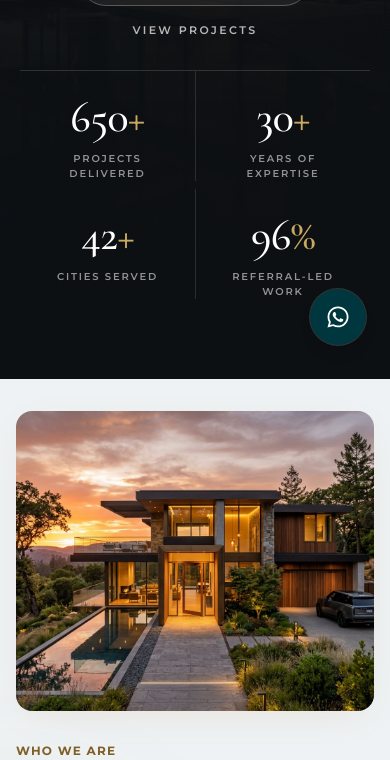
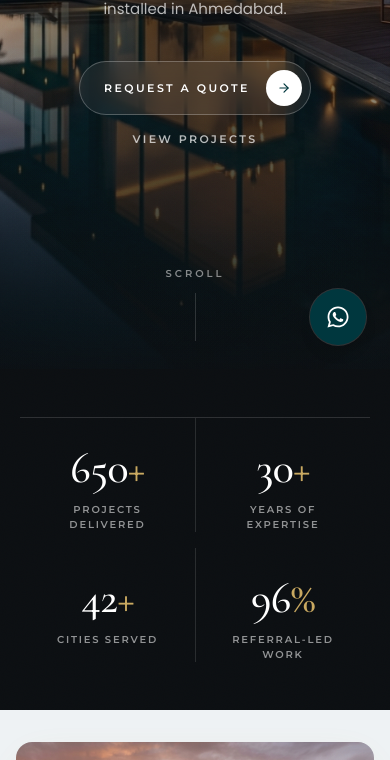
Before and after one commit to Orvion-Tech/Shreehari-alu, a Next.js app: page / in a window 390 px wide. Shown: the part 475-1235 px from the top of the page. Built offline with nearby package versions, Linux system fonts and the light colour scheme; no server answers.

Commit message:
responsive hero

```diff
--- a/src/components/home/HomeHero.tsx
+++ b/src/components/home/HomeHero.tsx
@@ -3,30 +3,32 @@
 import Image from "next/image";
 import Link from "next/link";
 import { useEffect, useRef } from "react";
-import { animate, motion, useReducedMotion } from "framer-motion";
+import { animate, motion, useInView, useReducedMotion } from "framer-motion";
 import { ArrowRight } from "lucide-react";
 
 /**
- * Home hero — one photograph, a title, and the numbers.
+ * Home hero — one photograph and a title; the numbers arrive on scroll.
  *
  * Design intent
- * - A single full-bleed image with a neutral charcoal grade. No colour
- *   cast: the veil is near-black so the photograph keeps its own light.
- * - Copy is centred and short: a tracked eyebrow, a two-line serif title,
- *   one sub-line and one call to action.
- * - The four company stats sit in a hairline-ruled strip along the bottom
- *   and count up once the strip fades in.
+ * - The first screen is only the photograph and the centred copy: a
+ *   tracked eyebrow, a two-line serif title, one sub-line and one call to
+ *   action. Nothing else competes for the eye.
+ * - The four company stats live in a charcoal band directly below the
+ *   fold. They fade up and count when the visitor scrolls to them, so the
+ *   opening screen stays quiet and the numbers get their own moment.
+ * - The veil is a neutral charcoal, never the brand teal, so the image
+ *   keeps its own light.
  *
  * Swapping the image: change HERO_IMAGE. A 16:9 (or wider) photograph of
- * at least 2560 px works best; keep the darker, calmer part of the scene
- * in the lower third so the title and stats always have contrast.
+ * at least 2560 px works best; keep the calmer part of the scene behind
+ * the centre so the title always has contrast.
  */
 
 const HERO_IMAGE = {
   src: "/villa_modern_glazing.png",
   alt: "Two-storey villa at dusk with floor-to-ceiling slim aluminium glazing",
   /** The current source is square, so this keeps the house in frame. */
-  position: "center 30%",
+  position: "center 34%",
 };
 
 const INK = "#0C0F12";
@@ -48,13 +50,21 @@ const STATS = [
   { value: 96, suffix: "%", label: "Referral-led work" },
 ];
 
-function CountUp({ value, delay }: { value: number; delay: number }) {
+function CountUp({
+  value,
+  delay,
+  start,
+}: {
+  value: number;
+  delay: number;
+  start: boolean;
+}) {
   const ref = useRef<HTMLSpanElement>(null);
   const reduceMotion = useReducedMotion();
 
   useEffect(() => {
     const el = ref.current;
-    if (!el || reduceMotion) return;
+    if (!el || !start || reduceMotion) return;
     const controls = animate(0, value, {
       duration: 1.8,
       delay,
@@ -64,7 +74,7 @@ function CountUp({ value, delay }: { value: number; delay: number }) {
       },
     });
     return () => controls.stop();
-  }, [value, delay, reduceMotion]);
+  }, [value, delay, start, reduceMotion]);
 
   // Server-rendered with the final value so the number is never missing.
   return <span ref={ref}>{value}</span>;
@@ -72,14 +82,17 @@ function CountUp({ value, delay }: { value: number; delay: number }) {
 
 export default function HomeHero() {
   const reduceMotion = useReducedMotion();
+  const statsRef = useRef<HTMLDListElement>(null);
+  const statsInView = useInView(statsRef, { once: true, margin: "0px 0px -20% 0px" });
 
   return (
+    <>
+      {/* ================= First screen: photograph + copy ================= */}
       <section
         className="relative isolate flex min-h-[100svh] flex-col overflow-hidden text-white"
         style={{ backgroundColor: INK }}
         aria-label="Introduction"
       >
-      {/* ---------- Photograph ---------- */}
         <div className="absolute inset-0 -z-10" aria-hidden="true">
           <motion.div
             className="absolute inset-0 will-change-transform"
@@ -99,26 +112,25 @@ export default function HomeHero() {
           </motion.div>
 
           {/* Neutral grade: a light wash, a top band that seats the header,
-            a deep bottom band for the title and stats, and a soft vignette. */}
+              a bottom band, a soft edge vignette, and a pool of shade behind
+              the centred copy so the title reads over lit glazing. */}
           <div className="absolute inset-0" style={{ backgroundColor: `${INK}3D` }} />
           <div
             className="absolute inset-0"
             style={{
-            background: `linear-gradient(180deg, ${INK}A6 0%, transparent 22%, transparent 32%, ${INK}CC 60%, ${INK}F7 100%)`,
+              background: `linear-gradient(180deg, ${INK}A6 0%, transparent 24%, transparent 62%, ${INK}E6 100%)`,
             }}
           />
           <div
             className="absolute inset-0"
             style={{
-            background: `radial-gradient(120% 90% at 50% 40%, transparent 40%, ${INK}A6 100%)`,
+              background: `radial-gradient(120% 90% at 50% 45%, transparent 42%, ${INK}A6 100%)`,
             }}
           />
-        {/* Phones crop the square photograph tall, so the lit glazing sits
-            right behind the title. This extra band only exists below lg. */}
           <div
-          className="absolute inset-0 lg:hidden"
+            className="absolute inset-0"
             style={{
-            background: `linear-gradient(180deg, transparent 18%, ${INK}B3 42%, ${INK}F2 70%, ${INK} 100%)`,
+              background: `radial-gradient(60% 46% at 50% 56%, ${INK}B8 0%, ${INK}73 45%, transparent 100%)`,
             }}
           />
           <div
@@ -127,8 +139,8 @@ export default function HomeHero() {
           />
         </div>
 
-      {/* ---------- Copy: centred ---------- */}
-      <div className="container relative mx-auto flex flex-1 flex-col items-center justify-end px-5 pb-8 pt-40 text-center sm:px-8 md:pb-12 md:pt-44">
+        {/* ---------- Copy: centred, biased a little below the middle ---------- */}
+        <div className="container relative mx-auto flex flex-1 flex-col items-center justify-center px-5 pb-24 pt-36 text-center sm:px-8 md:pb-28 md:pt-40">
           <motion.p
             initial={reduceMotion ? false : { opacity: 0, y: 12 }}
             animate={{ opacity: 1, y: 0 }}
@@ -193,32 +205,66 @@ export default function HomeHero() {
           </motion.div>
         </div>
 
-      {/* ---------- Stats strip ---------- */}
+        {/* ---------- Scroll cue ---------- */}
+        <motion.a
+          href="#hero-stats"
+          initial={reduceMotion ? false : { opacity: 0 }}
+          animate={{ opacity: 1 }}
+          transition={{ duration: 1, delay: 1.3 }}
+          className="group absolute inset-x-0 bottom-7 mx-auto flex w-max flex-col items-center gap-3 font-heading text-[10px] font-semibold uppercase tracking-[0.3em] text-white/50 transition-colors hover:text-white md:bottom-9"
+        >
+          Scroll
+          <span className="relative block h-12 w-px overflow-hidden bg-white/15" aria-hidden="true">
+            {!reduceMotion && (
+              <motion.span
+                className="absolute inset-x-0 top-0 h-1/2 bg-accent-bright"
+                animate={{ y: ["-100%", "200%"] }}
+                transition={{ duration: 1.8, ease: "easeInOut", repeat: Infinity, repeatDelay: 0.6 }}
+              />
+            )}
+          </span>
+        </motion.a>
+      </section>
+
+      {/* ================= Below the fold: the numbers ================= */}
+      <section
+        id="hero-stats"
+        className="relative overflow-hidden text-white"
+        style={{ backgroundColor: INK }}
+        aria-label="Company at a glance"
+      >
+        <div
+          className="pointer-events-none absolute inset-0 opacity-[0.08] mix-blend-soft-light"
+          style={{ backgroundImage: GRAIN }}
+          aria-hidden="true"
+        />
+        <div className="container relative mx-auto px-5 py-12 sm:px-8 md:py-16">
+          <dl
+            ref={statsRef}
+            className="mx-auto grid max-w-5xl grid-cols-2 border-t border-white/[0.14] lg:grid-cols-4"
+          >
+            {STATS.map((s, i) => (
               <motion.div
-        initial={reduceMotion ? false : { opacity: 0, y: 16 }}
-        animate={{ opacity: 1, y: 0 }}
-        transition={{ duration: 1.1, ease, delay: 1.05 }}
-        className="container relative mx-auto px-5 pb-20 sm:px-8 md:pb-10"
-      >
-        <dl className="mx-auto grid max-w-5xl grid-cols-2 border-t border-white/[0.14] lg:grid-cols-4">
-          {STATS.map((s, i) => (
-            <div
                 key={s.label}
-              className={`flex flex-col items-center px-4 pt-6 text-center md:pt-8 ${
+                initial={reduceMotion ? false : { opacity: 0, y: 22 }}
+                animate={statsInView ? { opacity: 1, y: 0 } : undefined}
+                transition={{ duration: 0.9, ease, delay: 0.1 + i * 0.12 }}
+                className={`flex flex-col items-center px-4 pt-7 text-center md:pt-9 ${
                   i % 2 === 1 ? "border-l border-white/[0.12]" : ""
-              } ${i >= 2 ? "mt-2 lg:mt-0 lg:border-l lg:border-white/[0.12]" : ""}`}
+                } ${i >= 2 ? "mt-4 lg:mt-0 lg:border-l lg:border-white/[0.12]" : ""}`}
               >
                 <dd className="font-display text-[2.75rem] font-medium leading-none tracking-tight text-white md:text-5xl lg:text-[3.5rem]">
-                <CountUp value={s.value} delay={1.15 + i * 0.12} />
+                  <CountUp value={s.value} delay={0.2 + i * 0.12} start={statsInView} />
                   <span className="text-accent-bright">{s.suffix}</span>
                 </dd>
                 <dt className="mt-3 font-heading text-[10px] font-semibold uppercase tracking-[0.18em] text-white/55 md:text-[11px] md:tracking-[0.24em]">
                   {s.label}
                 </dt>
-            </div>
+              </motion.div>
             ))}
           </dl>
-      </motion.div>
+        </div>
       </section>
+    </>
   );
 }
```
Lines whose indentation alone changed are shown as unchanged.
